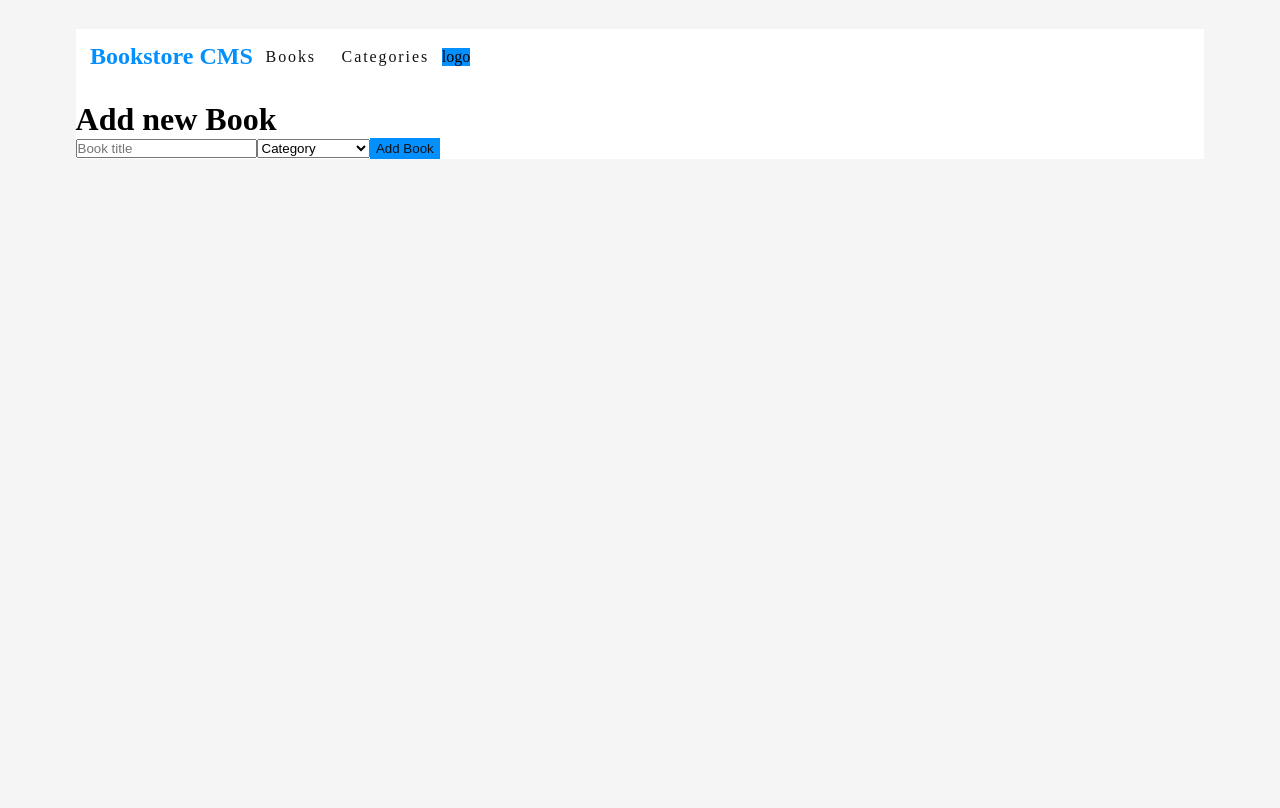
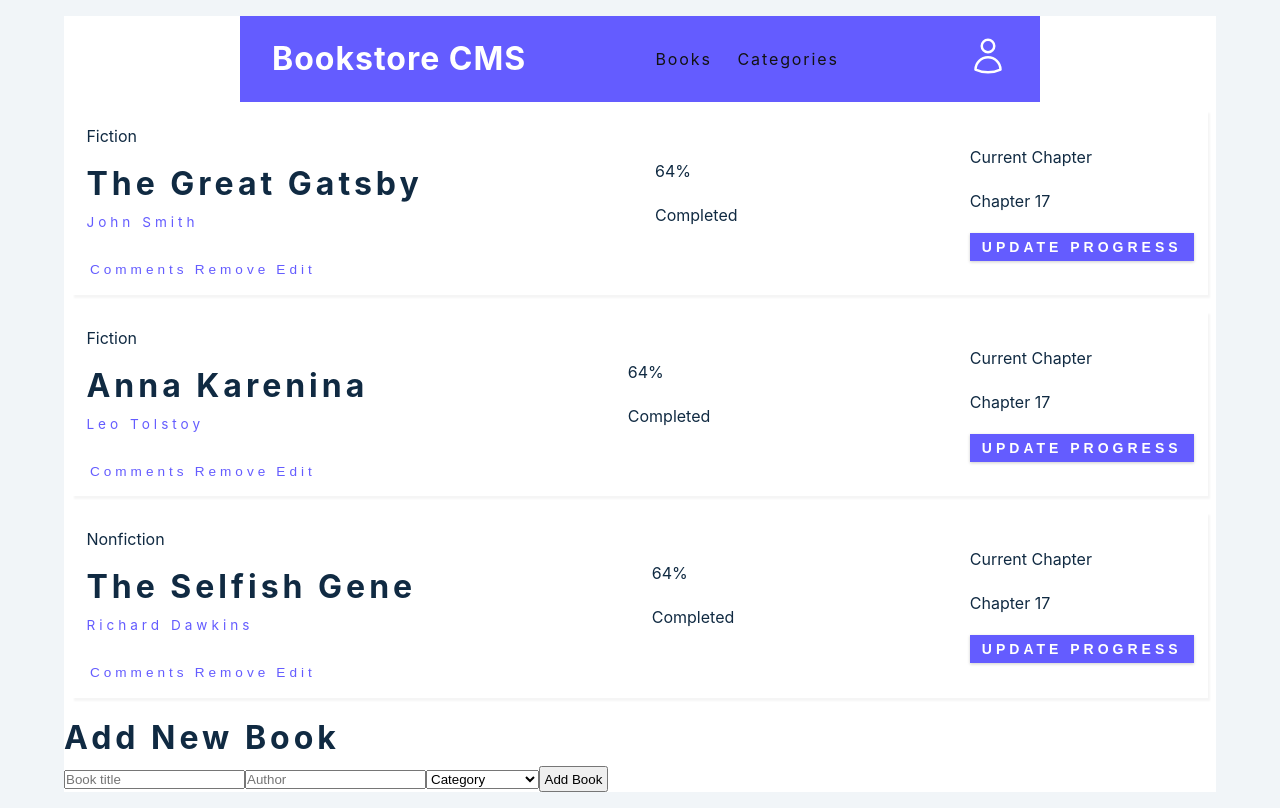
Before and after one commit to aradradev/bookstore, a React (Create React App) app: page / in a window 1280 px wide. Built offline with nearby package versions, Linux system fonts and the light colour scheme.

Commit message:
Connect redux into react component

```diff
--- a/src/components/AddNewBook.js
+++ b/src/components/AddNewBook.js
@@ -6,27 +6,35 @@ function AddNewBook({ onAdd }) {
 
   const [category, setCategory] = useState('Category');
   const [title, setTitle] = useState('');
+  const [author, setAuthor] = useState('');
   const handleCategory = (e) => {
     setCategory(e.target.value);
   };
 
   const handleSubmit = (e) => {
     e.preventDefault();
-    if (title.trim() !== '') {
-      onAdd(title, category);
+    if (title.trim() !== '' && author.trim() !== '') {
+      onAdd(title, author, category);
       setTitle('');
+      setAuthor('');
     }
   };
 
   return (
     <div className="form-input">
-      <h1>Add new Book</h1>
+      <h3>Add new Book</h3>
       <form onSubmit={handleSubmit}>
         <input
           type="text"
           placeholder="Book title"
           value={title}
           onChange={(e) => setTitle(e.target.value)}
+        />
+        <input
+          type="text"
+          placeholder="Author"
+          value={author}
+          onChange={(e) => setAuthor(e.target.value)}
         />
         <select
           name="category"
--- a/src/components/Book.js
+++ b/src/components/Book.js
@@ -2,7 +2,7 @@
 import React from 'react';
 
 const Book = ({
-  id, title, category, onDelete,
+  id, title, author, category, onDelete,
 }) => {
   const handleDelete = () => {
     onDelete(id);
@@ -12,12 +12,16 @@ const Book = ({
       <div className="cols-m1">
         <p>{category}</p>
         <h3>{title}</h3>
-        <p>Author</p>
-        <button type="button">Comments</button>
-        <button type="button" onClick={handleDelete}>
+        <p className="remove-btn">{author}</p>
+        <button className="remove-btn" type="button">
+          Comments
+        </button>
+        <button className="remove-btn" type="button" onClick={handleDelete}>
           Remove
         </button>
-        <button type="button">Edit</button>
+        <button className="remove-btn" type="button">
+          Edit
+        </button>
       </div>
       <div className="cols-m2">
         <div className="circle"> </div>
@@ -27,7 +31,9 @@ const Book = ({
       <div className="cols-m3">
         <p>Current Chapter</p>
         <p>Chapter 17</p>
-        <button type="button">Update Progress</button>
+        <button className="btn" type="button">
+          Update Progress
+        </button>
       </div>
     </div>
   );
--- a/src/components/BooksContainer.js
+++ b/src/components/BooksContainer.js
@@ -1,21 +1,25 @@
-import React, { useState } from 'react';
+import React from 'react';
+import { useDispatch, useSelector } from 'react-redux';
 import AddNewBook from './AddNewBook';
 import Book from './Book';
+import { addBook, removeBook } from '../redux/books/booksSlice';
 
 const BooksContainer = () => {
-  const [books, setBooks] = useState([]);
+  const books = useSelector((state) => state.books.books);
+  const dispatch = useDispatch();
 
   const handleDeleteBook = (id) => {
-    setBooks(books.filter((book) => book.id !== id));
+    dispatch(removeBook(id));
   };
 
-  const handleAddBook = (title, category) => {
+  const handleAddBook = (title, author, category) => {
     const newBook = {
-      id: Date.now(),
+      item_id: `item${Date.now()}`,
       title,
+      author,
       category,
     };
-    setBooks((prevBooks) => [...prevBooks, newBook]);
+    dispatch(addBook(newBook));
   };
 
   return (
@@ -24,9 +28,10 @@ const BooksContainer = () => {
         <div className="book-container">
           {books.map((book) => (
             <Book
-              key={book.id}
-              id={book.id}
+              key={book.item_id}
+              id={book.item_id}
               title={book.title}
+              author={book.author}
               category={book.category}
               onDelete={handleDeleteBook}
             />
--- a/src/components/Navigation.js
+++ b/src/components/Navigation.js
@@ -1,9 +1,10 @@
 import React from 'react';
 import { Link } from 'react-router-dom';
+import User from '../icons/icons';
 
 const Navigation = () => (
   <>
-    <nav className="navLinks">
+    <nav className="nav-center">
       <h3 className="title">Bookstore CMS</h3>
       <ul className="listItems">
         <li>
@@ -20,7 +21,9 @@ const Navigation = () => (
           </Link>
         </li>
       </ul>
-      <div className="mask">logo</div>
+      <div>
+        <User />
+      </div>
     </nav>
   </>
 );
--- /dev/null
+++ b/src/icons/icons.js
@@ -0,0 +1,18 @@
+const User = () => (
+  <svg
+    xmlns="http://www.w3.org/2000/svg"
+    fill="none"
+    viewBox="0 0 24 24"
+    strokeWidth={1.5}
+    stroke="currentColor"
+    className="w-6 h-6"
+  >
+    <path
+      strokeLinecap="round"
+      strokeLinejoin="round"
+      d="M15.75 6a3.75 3.75 0 11-7.5 0 3.75 3.75 0 017.5 0zM4.501 20.118a7.5 7.5 0 0114.998 0A17.933 17.933 0 0112 21.75c-2.676 0-5.216-.584-7.499-1.632z"
+    />
+  </svg>
+);
+
+export default User;
--- a/src/index.css
+++ b/src/index.css
@@ -1,6 +1,27 @@
+/*
+===============
+Variables
+===============
+*/
+
 :root {
   --azure: #0290ff;
   --black-Two: #121212;
+  --clr-primary: #645cff;
+  --clr-primary-dark: #282566;
+  --clr-primary-light: #a29dff;
+  --clr-grey-1: #102a42;
+  --clr-grey-5: #617d98;
+  --clr-grey-10: #f1f5f8;
+  --clr-white: #fff;
+  --clr-red-dark: hsl(360, 67%, 44%);
+  --clr-red-light: hsl(360, 71%, 66%);
+  --transition: all 0.3s linear;
+  --spacing: 0.25rem;
+  --radius: 0.25rem;
+  --large-screen-width: 1170px;
+  --small-screen-width: 90vw;
+  --fixed-width: 50rem;
 }
 
 * {
@@ -10,9 +31,122 @@
 }
 
 body {
+  font-family: -apple-system, BlinkMacSystemFont, 'Segoe UI', Roboto, Oxygen,
+    Ubuntu, Cantarell, 'Open Sans', 'Helvetica Neue', sans-serif;
+  background: var(--clr-grey-10);
+  color: var(--clr-grey-1);
+  line-height: 1.5;
+  font-size: 0.875rem;
+}
+
+a {
+  text-decoration: none;
+}
+
+img {
+  width: 100%;
+  display: block;
+}
+
+h1,
+h2,
+h3,
+h4 {
+  letter-spacing: var(--spacing);
+  text-transform: capitalize;
+  line-height: 1.25;
+  margin-bottom: 0.75rem;
+}
+
+h1 {
+  font-size: 3rem;
+}
+
+h2 {
+  font-size: 2rem;
+}
+
+h3 {
+  font-size: 1.5rem;
+}
+
+h4 {
+  font-size: 0.875rem;
+}
+
+p {
+  margin-bottom: 1.25rem;
+}
+
+@media screen and (min-width: 800px) {
+  h1 {
+    font-size: 4rem;
+  }
+
+  h2 {
+    font-size: 2.5rem;
+  }
+
+  h3 {
+    font-size: 2rem;
+  }
+
+  h4 {
+    font-size: 1rem;
+  }
+
+  body {
+    font-size: 1rem;
+  }
+
+  h1,
+  h2,
+  h3,
+  h4 {
+    line-height: 1;
+  }
+}
+
+/* more global css */
+
+.btn {
+  text-transform: uppercase;
+  background: var(--clr-primary);
+  color: var(--clr-white);
+  padding: 0.375rem 0.75rem;
+  letter-spacing: var(--spacing);
+  display: inline-block;
+  font-weight: 700;
+  transition: var(--transition);
+  font-size: 0.875rem;
+  border: none;
+  cursor: pointer;
+  box-shadow: 0 1px 3px rgba(0, 0, 0, 0.2);
+}
+
+.btn:hover {
+  color: var(--clr-primary);
+  background: var(--clr-primary-light);
+}
+
+.remove-btn {
+  color: var(--clr-primary);
+  letter-spacing: var(--spacing);
+  cursor: pointer;
+  font-size: 0.85rem;
+  background: transparent;
+  border: none;
+  margin-top: 0.375rem;
+  transition: var(--transition);
+}
+.remove-btn:hover {
+  color: var(--clr-primary-light);
+}
+
+/* body {
   background-color: #f5f5f5;
   padding: 0.8rem;
-}
+} */
 
 .container {
   display: flex;
@@ -23,6 +157,31 @@ body {
   margin: 1rem auto;
 }
 
+nav {
+  background: var(--clr-primary);
+  padding: 1.25rem 2rem;
+}
+.nav-center {
+  max-width: var(--fixed-width);
+  width: 100%;
+  margin: 0 auto;
+  display: flex;
+  justify-content: space-between;
+  align-items: center;
+}
+nav h3 {
+  margin-bottom: 0;
+  letter-spacing: 1px;
+  color: var(--clr-white);
+}
+.nav-container {
+  display: block;
+  position: relative;
+}
+nav svg {
+  width: 40px;
+  color: var(--clr-white);
+}
 .navLinks {
   display: flex;
   align-items: center;
@@ -76,9 +235,5 @@ body {
 }
 
 button {
-  color: var(--black-Two);
-  background-color: var(--azure);
-  border: none;
-  outline: none;
-  padding: 0.2rem 0.4rem;
+  padding: 0.22rem;
 }
--- a/src/index.js
+++ b/src/index.js
@@ -3,7 +3,7 @@ import ReactDOM from 'react-dom/client';
 import './index.css';
 import { Provider } from 'react-redux';
 import App from './App';
-import store from './store';
+import store from './redux/store';
 
 const root = ReactDOM.createRoot(document.getElementById('root'));
 root.render(
--- a/src/redux/books/booksSlice.js
+++ b/src/redux/books/booksSlice.js
@@ -1,24 +1,38 @@
 import { createSlice } from '@reduxjs/toolkit';
 
 const initialState = {
-  books: [],
+  books: [
+    {
+      item_id: 'item1',
+      title: 'The Great Gatsby',
+      author: 'John Smith',
+      category: 'Fiction',
+    },
+    {
+      item_id: 'item2',
+      title: 'Anna Karenina',
+      author: 'Leo Tolstoy',
+      category: 'Fiction',
+    },
+    {
+      item_id: 'item3',
+      title: 'The Selfish Gene',
+      author: 'Richard Dawkins',
+      category: 'Nonfiction',
+    },
+  ],
 };
 const booksSlice = createSlice({
   name: 'book',
   initialState,
   reducers: {
     addBook: (state, action) => {
-      state.books = [
-        ...state.books,
-        {
-          id: Date.now(),
-          title: action.payload.title,
-          author: action.payload.author,
-        },
-      ];
+      state.books.push(action.payload);
     },
     removeBook: (state, action) => {
-      state.books = state.books.filter((book) => book.id !== action.payload);
+      state.books = state.books.filter(
+        (book) => book.item_id !== action.payload,
+      );
     },
   },
 });
--- a/src/store.js
+++ b/src/redux/store.js
@@ -1,7 +1,7 @@
 import { configureStore } from '@reduxjs/toolkit';
-import categoriesReducer from './redux/categories/categoriesSlice';
+import categoriesReducer from './categories/categoriesSlice';
 
-import booksReducer from './redux/books/booksSlice';
+import booksReducer from './books/booksSlice';
 
 const store = configureStore({
   reducer: {
```
